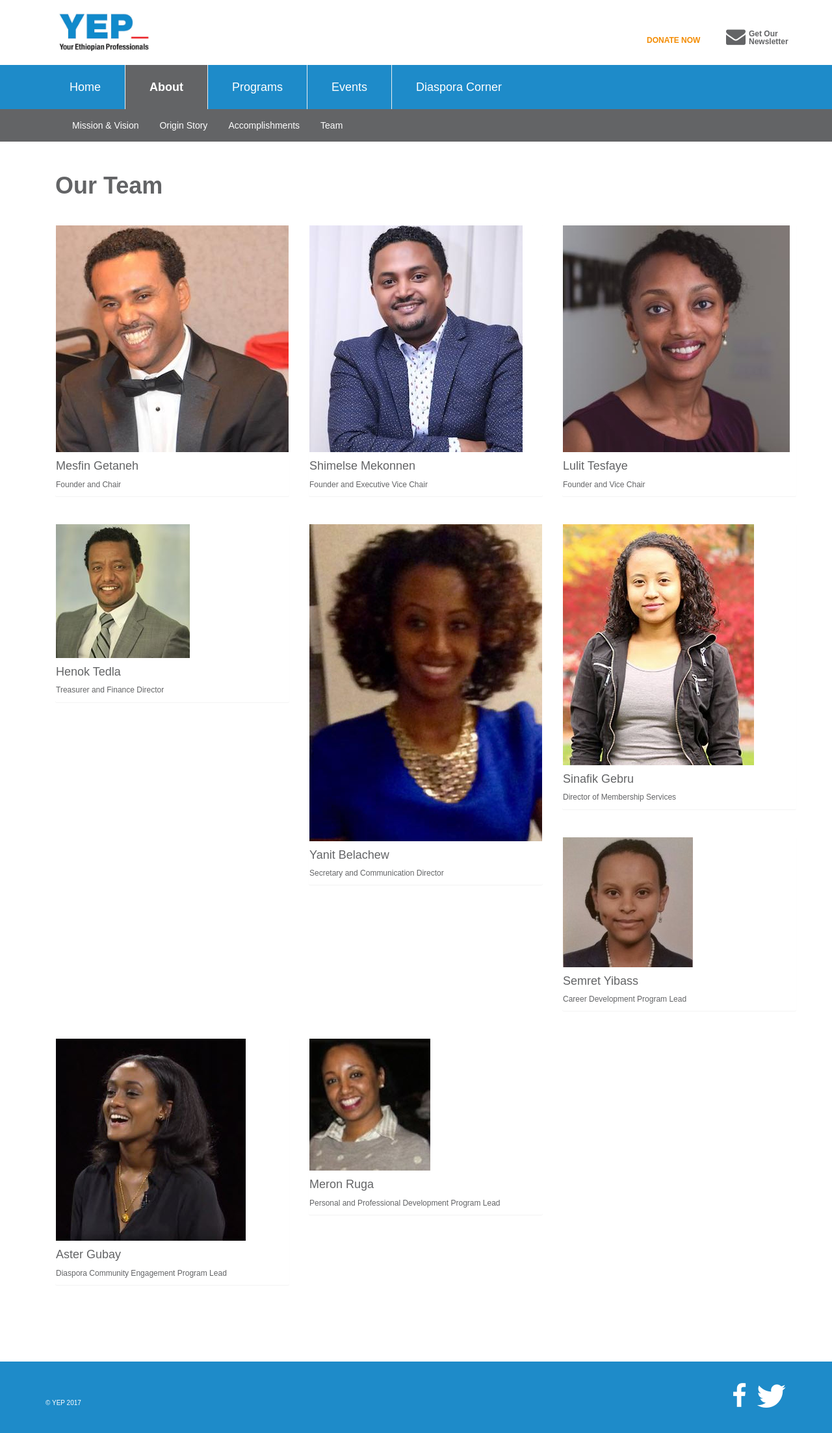
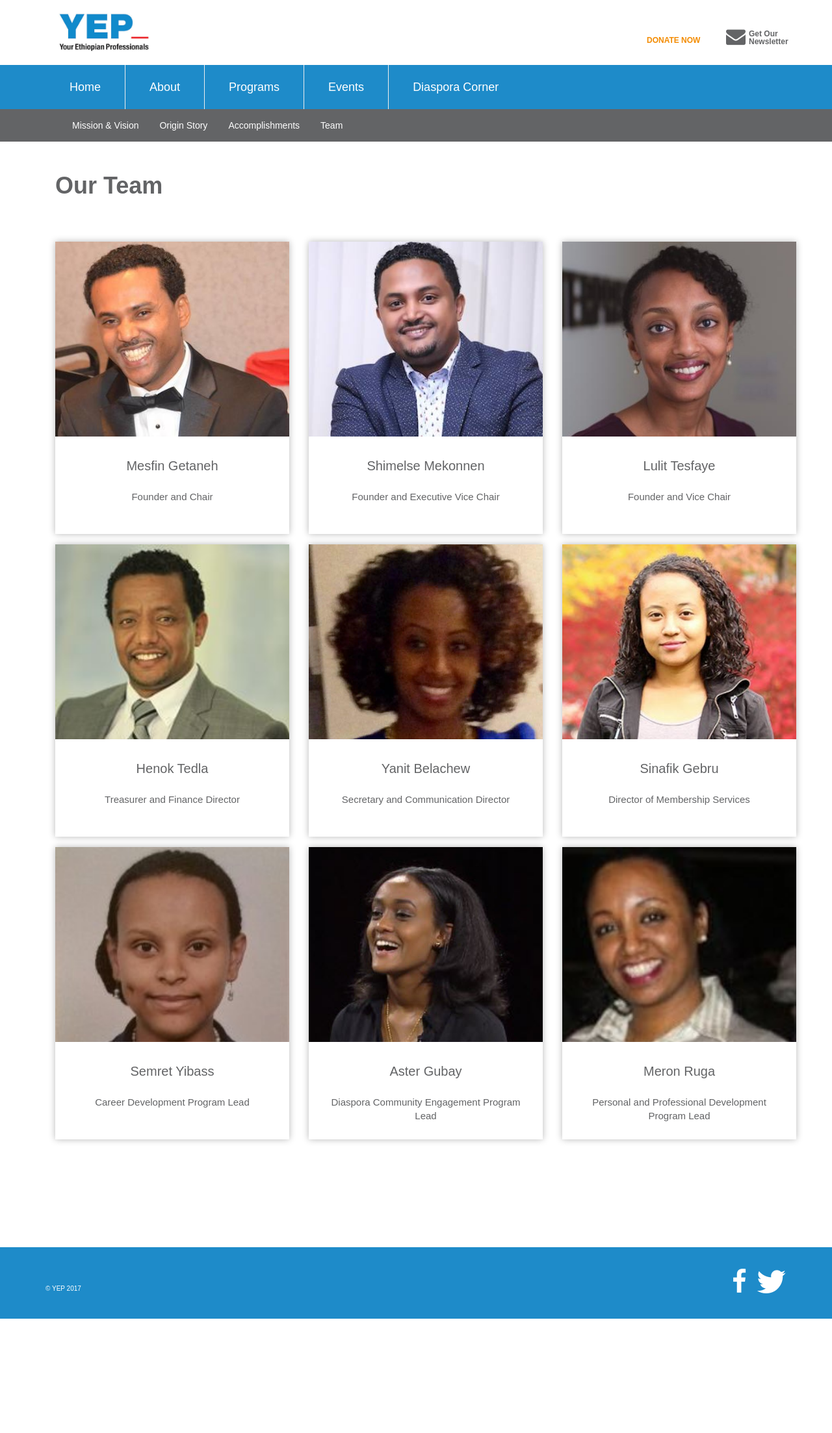
Before and after one commit to YEPNetwork/yepnetwork.github.io, a Jekyll site: the page built from _page/team.html, in a window 1280 px wide. Shown: the whole page at 65% size. Built offline with Jekyll 4.4.1, drawn with Linux system fonts in a browser that asks for light colours; nearby versions of some CDN libraries; some web fonts are replaced; after the commit the page ends 2030 px from its top, so only the background shows below that.

Commit message:
Updated team page layout.

```diff
--- a/_page/team.html
+++ b/_page/team.html
@@ -12,18 +12,22 @@ body_class: about
         <h1 class="margin-top-0 margin-bottom-2">Our Team</h1>
       </div>
     </div>
-    <div class="row">
+    <div class="row card-grid">
       {% assign persons = site.data.team %}
       {% for person in persons %}
       <div class="col-sm-4">
-        <div class="card-item panel">
-          {% if person.image %}
-            <img src="{{ site.url }}/assets/images/team/{{ person.image }}">
-          {% else %}
-            <img src="{{ site.url }}/assets/images/team/vacant.jpg">
-          {% endif %}
-          <h4>{{ person.name }}</h4>
-          <h6>{{ person.position }}</h6>
+        <div class="card">
+          <figure>
+            {% if person.image %}
+              <img src="{{ site.url }}/assets/images/team/{{ person.image }}">
+            {% else %}
+              <img src="{{ site.url }}/assets/images/team/vacant.jpg">
+            {% endif %}
+          </figure>
+          <div class="copy-holder">
+            <h3>{{ person.name }}</h3>
+            <p>{{ person.position }}</p>
+          </div>
         </div>
       </div>
       {% endfor %}
--- /dev/null
+++ b/_sass/_team.scss
@@ -0,0 +1,17 @@
+// Team page.
+body.team {
+  .card-grid {
+    figure {
+      max-height: 300px;
+      min-height: 200px;
+      overflow: hidden;
+    }
+
+    .card {
+      margin-bottom: 1em;
+      p {
+        font-size: 1.5rem;
+      }
+    }
+  }
+}
--- a/css/styles.scss
+++ b/css/styles.scss
@@ -14,4 +14,5 @@
 @import "hero";
 @import "events";
 @import "programs";
+@import "team";
 @import "diaspora";
```
Also changed, not shown: other parts of _page/team.html (+1 -1 lines).
